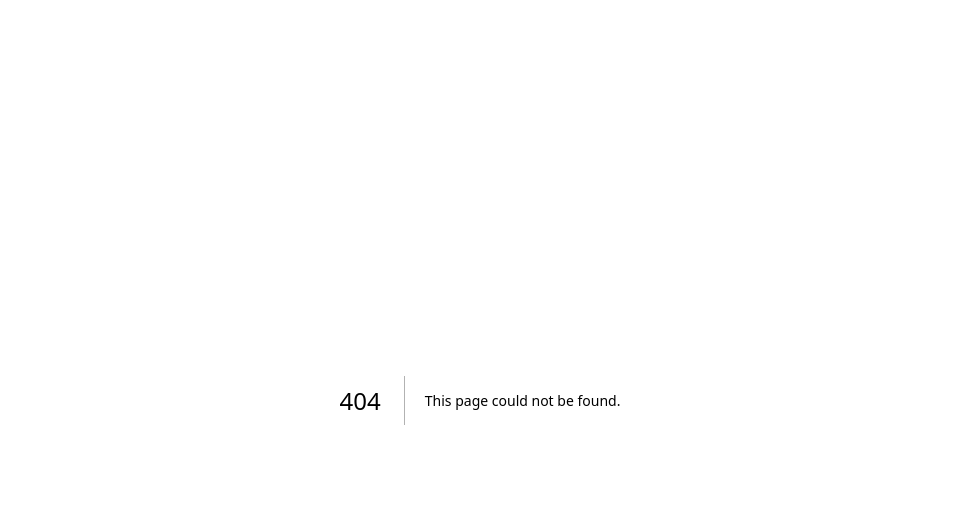
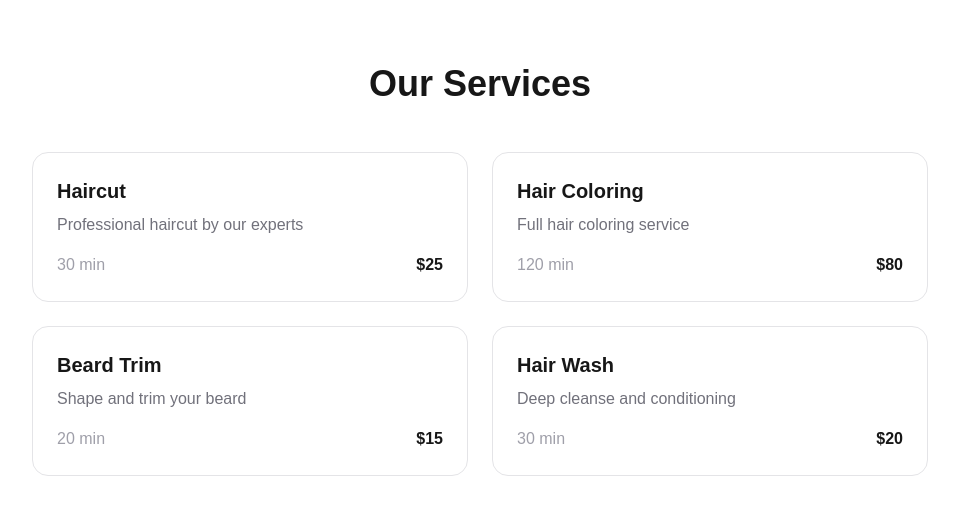
Before and after one commit to hesam-23/Appointa, a Next.js app: page /services in a window 1280 px wide. Before the commit this address had no page. Shown: the top 514 px of the page, without its empty margins (160-1119 px from the left). Built offline with nearby package versions, Linux system fonts and the light colour scheme.

Commit message:
add home, services, staff pages

```diff
--- /dev/null
+++ b/app/auth/login/page.tsx
@@ -0,0 +1 @@
+""
--- /dev/null
+++ b/app/auth/register/page.tsx
@@ -0,0 +1 @@
+""
--- /dev/null
+++ b/app/booking/page.tsx
@@ -0,0 +1 @@
+""
--- a/app/page.tsx
+++ b/app/page.tsx
@@ -1,65 +1,25 @@
-import Image from "next/image";
-
 export default function Home() {
   return (
-    <div className="flex flex-col flex-1 items-center justify-center bg-zinc-50 font-sans dark:bg-black">
-      <main className="flex flex-1 w-full max-w-3xl flex-col items-center justify-between py-32 px-16 bg-white dark:bg-black sm:items-start">
-        <Image
-          className="dark:invert"
-          src="/next.svg"
-          alt="Next.js logo"
-          width={100}
-          height={20}
-          priority
-        />
-        <div className="flex flex-col items-center gap-6 text-center sm:items-start sm:text-left">
-          <h1 className="max-w-xs text-3xl font-semibold leading-10 tracking-tight text-black dark:text-zinc-50">
-            To get started, edit the page.tsx file.
-          </h1>
-          <p className="max-w-md text-lg leading-8 text-zinc-600 dark:text-zinc-400">
-            Looking for a starting point or more instructions? Head over to{" "}
-            <a
-              href="https://vercel.com/templates?framework=next.js&utm_source=create-next-app&utm_medium=appdir-template-tw&utm_campaign=create-next-app"
-              className="font-medium text-zinc-950 dark:text-zinc-50"
-            >
-              Templates
-            </a>{" "}
-            or the{" "}
-            <a
-              href="https://nextjs.org/learn?utm_source=create-next-app&utm_medium=appdir-template-tw&utm_campaign=create-next-app"
-              className="font-medium text-zinc-950 dark:text-zinc-50"
-            >
-              Learning
-            </a>{" "}
-            center.
-          </p>
-        </div>
-        <div className="flex flex-col gap-4 text-base font-medium sm:flex-row">
-          <a
-            className="flex h-12 w-full items-center justify-center gap-2 rounded-full bg-foreground px-5 text-background transition-colors hover:bg-[#383838] dark:hover:bg-[#ccc] md:w-[158px]"
-            href="https://vercel.com/new?utm_source=create-next-app&utm_medium=appdir-template-tw&utm_campaign=create-next-app"
-            target="_blank"
-            rel="noopener noreferrer"
-          >
-            <Image
-              className="dark:invert"
-              src="/vercel.svg"
-              alt="Vercel logomark"
-              width={16}
-              height={16}
-            />
-            Deploy Now
-          </a>
-          <a
-            className="flex h-12 w-full items-center justify-center rounded-full border border-solid border-black/[.08] px-5 transition-colors hover:border-transparent hover:bg-black/[.04] dark:border-white/[.145] dark:hover:bg-[#1a1a1a] md:w-[158px]"
-            href="https://nextjs.org/docs?utm_source=create-next-app&utm_medium=appdir-template-tw&utm_campaign=create-next-app"
-            target="_blank"
-            rel="noopener noreferrer"
-          >
-            Documentation
-          </a>
-        </div>
-      </main>
-    </div>
-  );
+    <main className="min-h-screen bg-white">
+      <section className="bg-zinc-900 text-white py-24 px-6 text-center">
+        <h1 className="text-5xl font-bold mb-4">Appointa</h1>
+        <p className="text-xl text-zinc-400 mb-8">Online Salon Booking</p>
+        <a href="/booking" className="bg-white text-zinc-900 font-semibold px-8 py-3 rounded-full">
+          Book Now
+        </a>
+      </section>
+      <section className="py-16 px-6 text-center">
+        <h2 className="text-3xl font-bold mb-4">Our Services</h2>
+        <a href="/services" className="border border-zinc-900 px-8 py-3 rounded-full">
+          View Services
+        </a>
+      </section>
+      <section className="bg-zinc-50 py-16 px-6 text-center">
+        <h2 className="text-3xl font-bold mb-4">Our Team</h2>
+        <a href="/staff" className="border border-zinc-900 px-8 py-3 rounded-full">
+          Meet the Team
+        </a>
+      </section>
+    </main>
+  )
 }
--- /dev/null
+++ b/app/services/page.tsx
@@ -0,0 +1,43 @@
+export default function Services() {
+  return (
+    <main className="min-h-screen bg-white py-16 px-6">
+      <div className="max-w-4xl mx-auto">
+        <h1 className="text-4xl font-bold text-center mb-12">Our Services</h1>
+        <div className="grid grid-cols-1 md:grid-cols-2 gap-6">
+          <div className="border border-zinc-200 rounded-2xl p-6">
+            <h2 className="text-xl font-semibold mb-2">Haircut</h2>
+            <p className="text-zinc-500 mb-4">Professional haircut by our experts</p>
+            <div className="flex justify-between items-center">
+              <span className="text-zinc-400">30 min</span>
+              <span className="font-bold">$25</span>
+            </div>
+          </div>
+          <div className="border border-zinc-200 rounded-2xl p-6">
+            <h2 className="text-xl font-semibold mb-2">Hair Coloring</h2>
+            <p className="text-zinc-500 mb-4">Full hair coloring service</p>
+            <div className="flex justify-between items-center">
+              <span className="text-zinc-400">120 min</span>
+              <span className="font-bold">$80</span>
+            </div>
+          </div>
+          <div className="border border-zinc-200 rounded-2xl p-6">
+            <h2 className="text-xl font-semibold mb-2">Beard Trim</h2>
+            <p className="text-zinc-500 mb-4">Shape and trim your beard</p>
+            <div className="flex justify-between items-center">
+              <span className="text-zinc-400">20 min</span>
+              <span className="font-bold">$15</span>
+            </div>
+          </div>
+          <div className="border border-zinc-200 rounded-2xl p-6">
+            <h2 className="text-xl font-semibold mb-2">Hair Wash</h2>
+            <p className="text-zinc-500 mb-4">Deep cleanse and conditioning</p>
+            <div className="flex justify-between items-center">
+              <span className="text-zinc-400">30 min</span>
+              <span className="font-bold">$20</span>
+            </div>
+          </div>
+        </div>
+      </div>
+    </main>
+  )
+}
--- /dev/null
+++ b/app/staff/page.tsx
@@ -0,0 +1,26 @@
+export default function Staff() {
+  return (
+    <main className="min-h-screen bg-white py-16 px-6">
+      <div className="max-w-4xl mx-auto">
+        <h1 className="text-4xl font-bold text-center mb-12">Our Team</h1>
+        <div className="grid grid-cols-1 md:grid-cols-3 gap-6">
+          <div className="border border-zinc-200 rounded-2xl p-6 text-center">
+            <div className="w-20 h-20 bg-zinc-200 rounded-full mx-auto mb-4"></div>
+            <h2 className="text-xl font-semibold mb-1">Alex Johnson</h2>
+            <p className="text-zinc-500 text-sm">Senior Stylist</p>
+          </div>
+          <div className="border border-zinc-200 rounded-2xl p-6 text-center">
+            <div className="w-20 h-20 bg-zinc-200 rounded-full mx-auto mb-4"></div>
+            <h2 className="text-xl font-semibold mb-1">Sarah Williams</h2>
+            <p className="text-zinc-500 text-sm">Color Specialist</p>
+          </div>
+          <div className="border border-zinc-200 rounded-2xl p-6 text-center">
+            <div className="w-20 h-20 bg-zinc-200 rounded-full mx-auto mb-4"></div>
+            <h2 className="text-xl font-semibold mb-1">Mike Davis</h2>
+            <p className="text-zinc-500 text-sm">Beard Specialist</p>
+          </div>
+        </div>
+      </div>
+    </main>
+  )
+}
```
